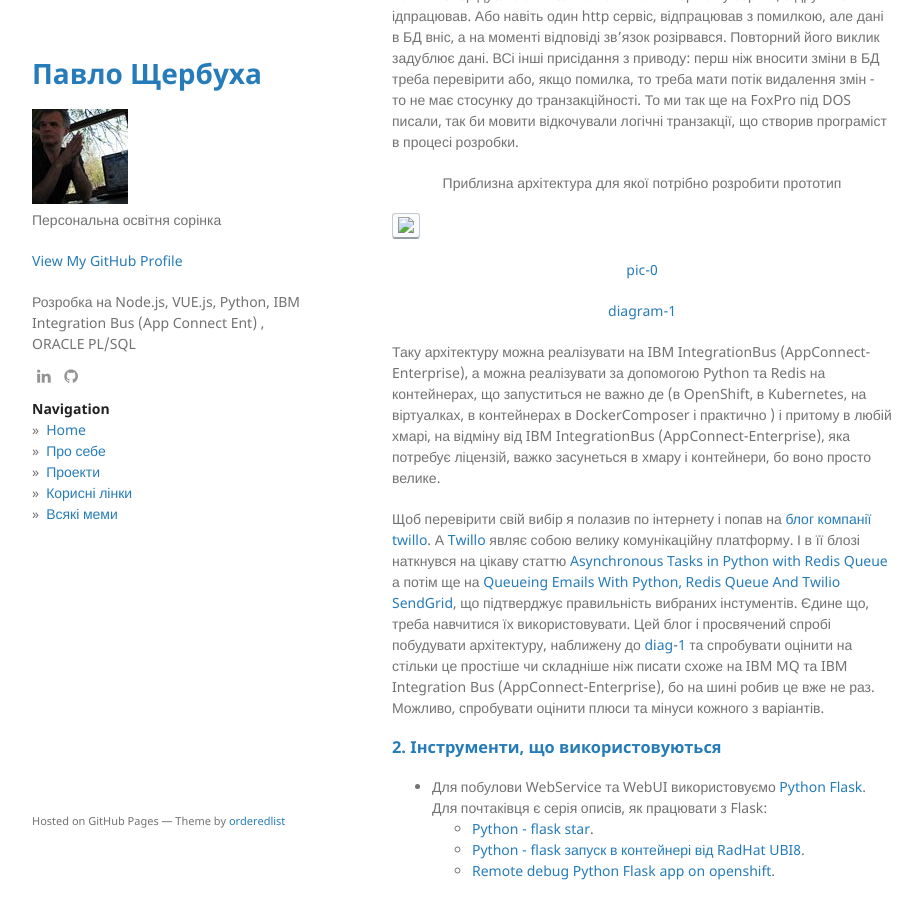
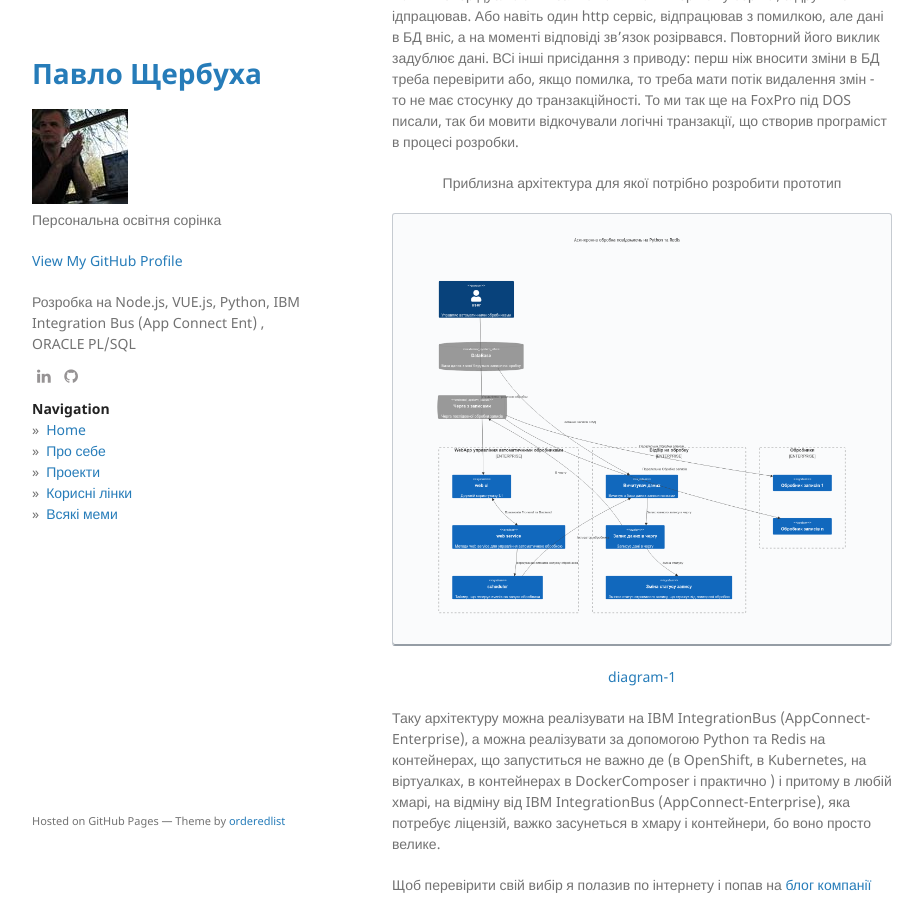
Before and after one commit to pavlo-shcherbukha/pavlo-shcherbukha.github.io, a Jekyll site: the page built from _posts/2023-07-11-python-flask-redis-queue.md, in a window 1280 px wide and 900 px high, scrolled down 1027 px. Shown: the whole window, without its empty margins (178-1101 px from the left). Built offline with Jekyll 4.4.1, drawn with Linux system fonts in a browser that asks for light colours.

Commit message:
зшс-0

```diff
--- a/_posts/2023-07-11-python-flask-redis-queue.md
+++ b/_posts/2023-07-11-python-flask-redis-queue.md
@@ -23,10 +23,14 @@ published: true
 
 <p style="text-align: center;">Приблизна архітектура для якої потрібно розробити прототип</p>
 
-<kbd><img src="/assets/img/posts/2023-05-11-ibmcloud-codeengine/doc/pic-0.png" /></kbd>
-<p style="text-align: center;"><a name="pic-0">pic-0</a></p>
+<kbd><img src="/assets/img/posts/2023-07-11-python-flask-redis-queue/doc/pic-0.png" /></kbd>
+
 
 <p style="text-align: center;"><a name="diag-1">diagram-1</a></p>
+
+
+>
+
 
 Таку архітектуру можна реалізувати на IBM IntegrationBus (AppConnect-Enterprise),  а можна реалізувати за допомогою Python  та  Redis  на контейнерах, що запуститься не важно де (в OpenShift, в Kubernetes,  на віртуалках, в контейнерах в DockerComposer і практично ) і притому в любій хмарі, на відміну від IBM IntegrationBus (AppConnect-Enterprise), яка потребує ліцензій, важко засунеться в хмару і контейнери, бо воно просто велике.
 
@@ -62,8 +66,7 @@ published: true
 - Приклад прототипу можна взяти за лінком на github [flask-redis-rq Async workes using redis and flask and redis queue](https://github.com/pavlo-shcherbukha/flask-redis-rq).
 
 
-<kbd><img src="/assets/img/posts/2023-05-11-ibmcloud-codeengine/doc/pic-02.png" /></kbd>
-<p style="text-align: center;"><a name="pic-02">pic-02</a></p>
+
 
 
 ## <a name="p-3">3. Коротко про сутності черг Redis</a>
```
